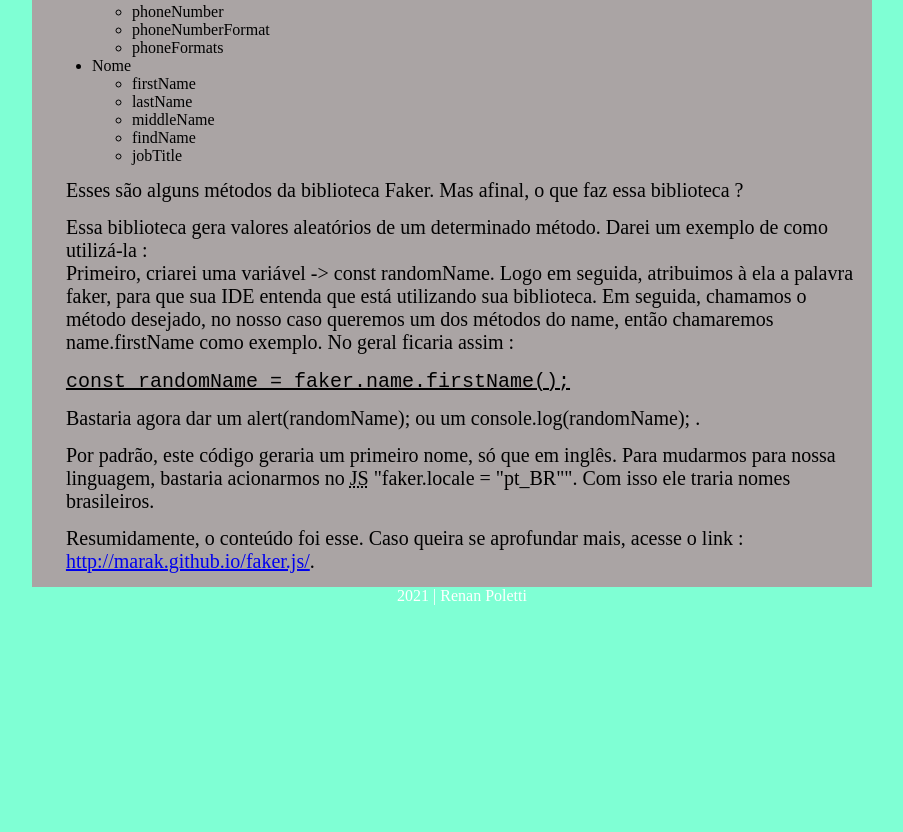
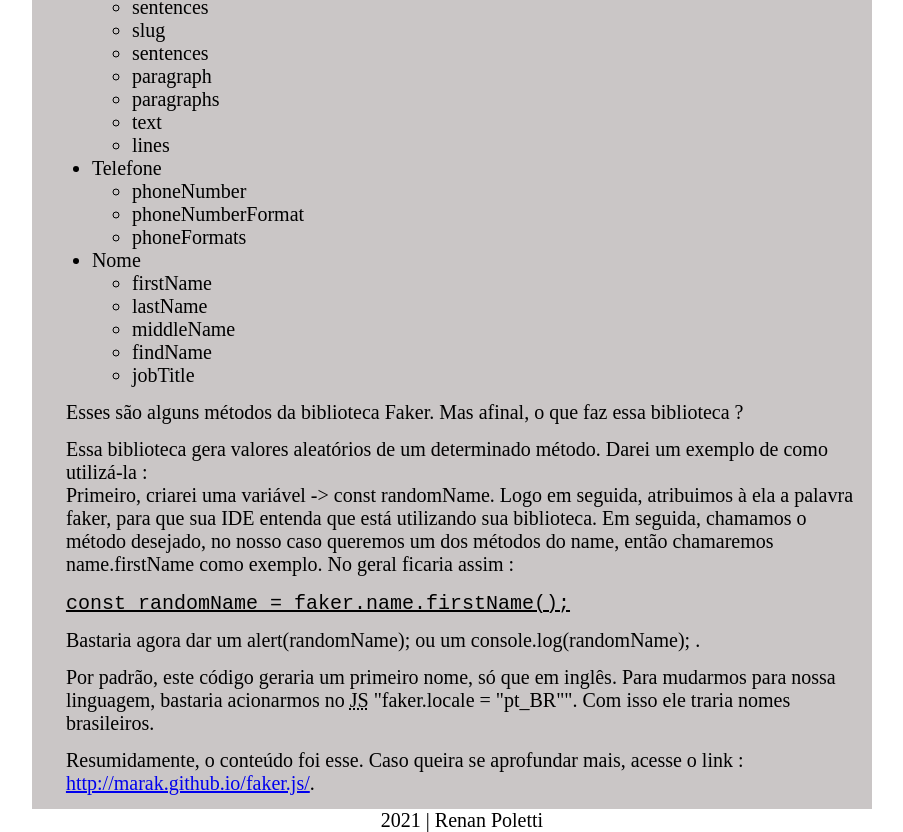
Before and after one commit to PolettiRenan/biblioteca-faker, a plain HTML site: page index.html in a window 1280 px wide. Shown: the part 865-1697 px from the top of the page, without its empty margins (178-1081 px from the left). Before the commit the page ends 1470 px from the top, so only its background shows below. Drawn offline with Linux system fonts and the light colour scheme; a script that the page names is missing.

Commit message:
atualizando codigo

```diff
--- a/estilizando.css
+++ b/estilizando.css
@@ -15,7 +15,7 @@
 
 .conteudo-grid {
     grid-area: conteudo-grid;
-    background-color: rgb(170, 164, 164);
+    background-color: rgba(170, 164, 164, 0.623);
     padding-left: 20px;
 }
 
@@ -28,7 +28,6 @@
 }
 
 footer {
-    color: white;
     text-align: center;
 }
 
@@ -37,4 +36,5 @@
     background-repeat: no-repeat;
     background-size: cover;
     background-position: center;
+    font-size: 20px;
 }
--- a/index.html
+++ b/index.html
@@ -10,8 +10,7 @@
     <link rel="stylesheet" href="estilizando.css">
 </head>
 <body>
-    <style>body{background-color: aquamarine};</style>
-    <style>p{font-size: 20px;}</style>
+
 
     <div class="conteudo">
         <div class="conteudo-grid">
```
